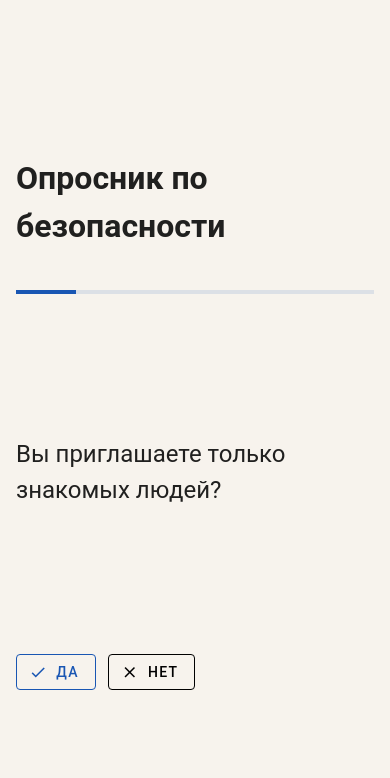
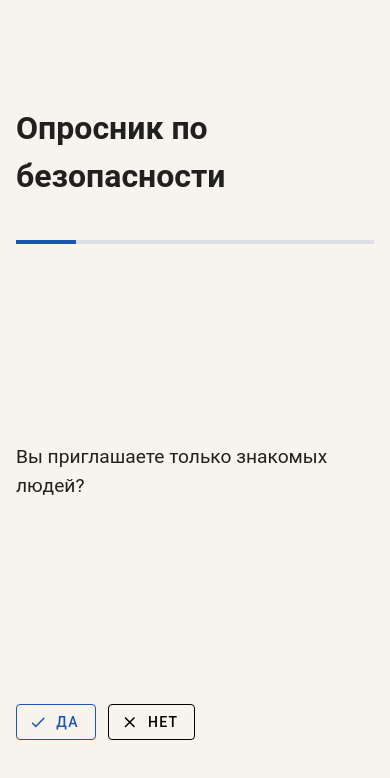
Before and after one commit to artefom/securtest, a Vue app: page / in a window 390 px wide. Shown: the top 778 px of the page. Built offline with nearby package versions, Linux system fonts and the light colour scheme.

Commit message:
Fix styles

```diff
--- a/src/pages/index.vue
+++ b/src/pages/index.vue
@@ -17,7 +17,6 @@
           :continuous="false"
           :show-arrows="false"
           progress="#1956b3"
-          height="400"
           hide-delimiters
           hide-delimiter-background
           v-model="currentSlide"
@@ -199,8 +198,15 @@ function reset() {
 
 <style scoped>
 .question-body {
-  font-size: 1.5em;
+  font-size: 1.5rem;
 }
+
+@media (max-width: 600px) {
+  .question-body {
+    font-size: 1.2rem;
+  }
+}
+
 </style>
 
 <style>
```
